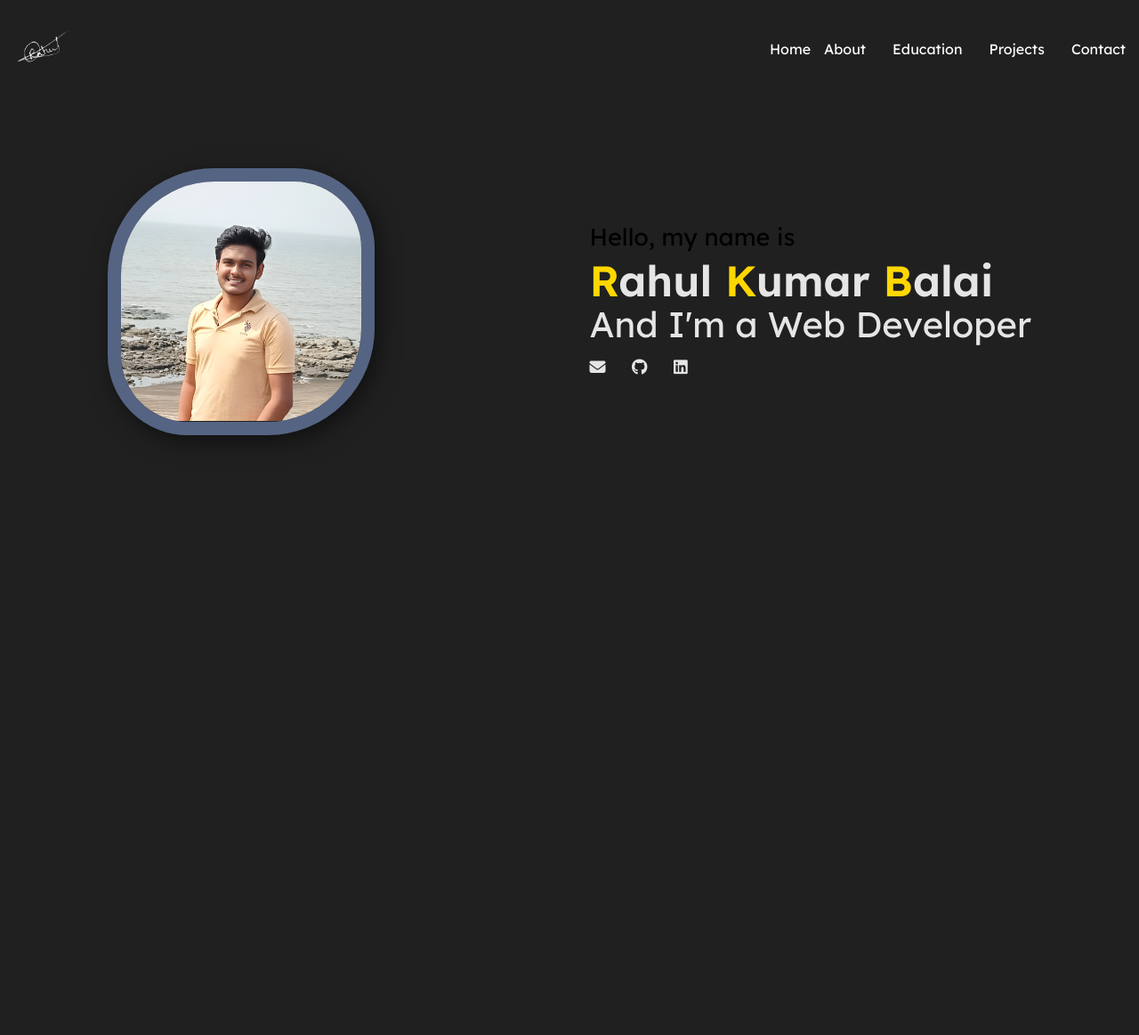
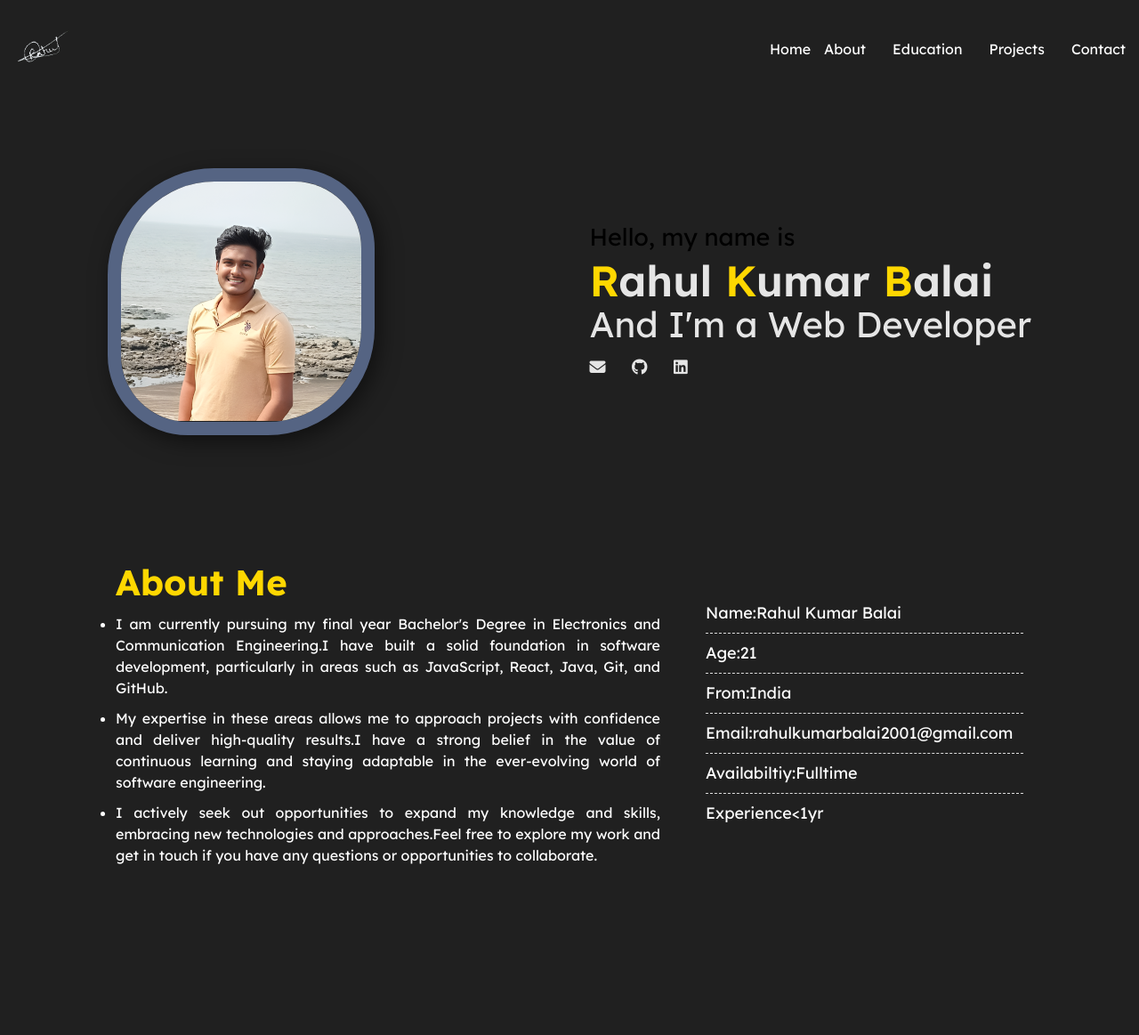
Before and after one commit to rahulkumarbalai/my-portfolio, a plain HTML site: page index.html in a window 1280 px wide. Shown: the whole page at 89% size. Before the commit the page ends 800 px from the top, so only its background shows below. Drawn offline with Linux system fonts and the light colour scheme.

Commit message:
about page

```diff
--- a/css/styles.css
+++ b/css/styles.css
@@ -143,3 +143,50 @@ profile-photo .img {
   color: #fed700;
   transform: rotate(360deg);
 }
+
+ /*---------------------------About---------------------------*/
+
+ .about-area{
+  padding: 130px;
+  background-color: #202020;
+}
+.about{
+  display: flex;
+  justify-content: space-between;
+  align-items: center;
+  margin-bottom:50px;
+}
+.about-content{
+  flex-basis: 60%;
+}
+.about-content h4{
+  color: #fed700;
+  font-size: 40px;
+  line-height: 70px;
+  text-transform: capitalize;
+}
+.about-content ul {
+  color:#fff;
+  text-align: justify;
+}
+
+.about-content ul li {
+  list-style-type: disc;
+  margin-bottom: 10px;
+}
+
+.about-skills{
+  flex-basis: 35%;
+}
+.about-skills ul li{
+  border-bottom: 1px dashed #ddd;
+  padding-bottom: 10px;
+  margin-bottom: 10px;
+  color: #fff;
+  font-size: 18px;
+}
+.about-skills ul li:last-child{
+  border-bottom: 0;
+  padding-bottom: 0;
+  margin-bottom: 0;
+}
--- a/index.html
+++ b/index.html
@@ -63,5 +63,47 @@
         </div>
       </div>
     </div>
+
+    <!-------------------------- About Section -------------------------->
+    <section class="about-area" id="about">
+      <div class="container">
+        <div class="about">
+          <div class="about-content">
+            <h4>About Me</h4>
+            <ul>
+              <li>
+                I am currently pursuing my final year Bachelor's Degree in
+                Electronics and Communication Engineering.I have built a solid
+                foundation in software development, particularly in areas such
+                as JavaScript, React, Java, Git, and GitHub.
+              </li>
+              <li>
+                My expertise in these areas allows me to approach projects with
+                confidence and deliver high-quality results.I have a strong
+                belief in the value of continuous learning and staying adaptable
+                in the ever-evolving world of software engineering.
+              </li>
+              <li>
+                I actively seek out opportunities to expand my knowledge and
+                skills, embracing new technologies and approaches.Feel free to
+                explore my work and get in touch if you have any questions or
+                opportunities to collaborate.
+              </li>
+            </ul>
+          </div>
+
+          <div class="about-skills">
+            <ul>
+              <li>Name:Rahul Kumar Balai</li>
+              <li>Age:21</li>
+              <li>From:India</li>
+              <li>Email:rahulkumarbalai2001@gmail.com</li>
+              <li>Availabiltiy:Fulltime</li>
+              <li>Experience&lt;1yr</li>
+            </ul>
+          </div>
+        </div>
+      </div>
+    </section>
   </body>
 </html>
```
